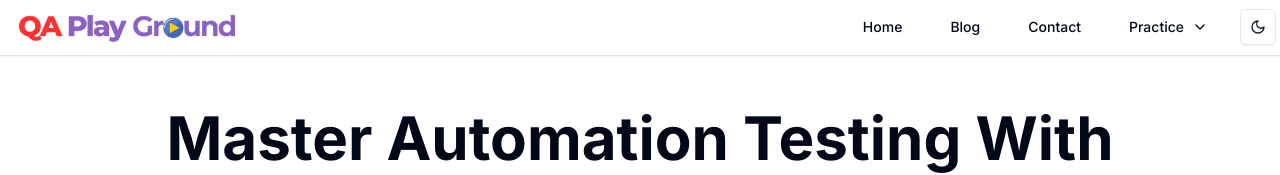
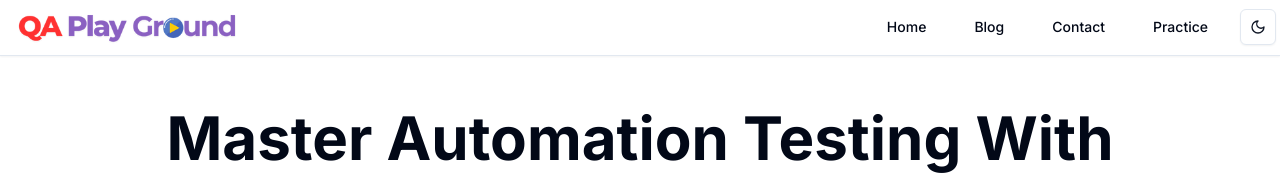
Before and after one commit to kundalik5545/qatesting, a Next.js app: page / in a window 1280 px wide. Shown: the top 175 px of the page. Built offline with nearby package versions, Linux system fonts and the light colour scheme.

Commit message:
feat: simplify header navigation by removing dropdown menu and updating links

```diff
--- a/components/Header.jsx
+++ b/components/Header.jsx
@@ -20,14 +20,7 @@ const Header = () => {
     { to: "/", text: "Home" },
     { to: "/blog", text: "Blog" },
     { to: "/contact-us", text: "Contact" },
-  ];
-
-  const navLinks = [
-    { to: "/elements/text-box", text: "Elements" },
-    { to: "/forms/basic-details", text: "Forms" },
-    { to: "/alert-window/browser-window", text: "Alert Window" },
-    { to: "/widget/basic-details", text: "Widget" },
-    { to: "/interactions/basic-details", text: "Interactions" },
+    { to: "/practice", text: "Practice" },
   ];
 
   return (
@@ -63,27 +56,6 @@ const Header = () => {
             </Link>
           ))}
 
-          {/* Dropdown Menu */}
-          <DropdownMenu>
-            <DropdownMenuTrigger>
-              <Button
-                variant="ghost"
-                className="hover:bg-gray-200 dark:hover:bg-gray-700"
-              >
-                Practice <ChevronDown />
-              </Button>
-            </DropdownMenuTrigger>
-            <DropdownMenuContent className="dark:bg-gray-800">
-              {navLinks.map(({ to, text }, index) => (
-                <Link key={index} href={to}>
-                  <DropdownMenuItem className="hover:bg-gray-200 dark:hover:bg-gray-700">
-                    {text}
-                  </DropdownMenuItem>
-                </Link>
-              ))}
-            </DropdownMenuContent>
-          </DropdownMenu>
-
           {/* Dark Mode Toggle */}
           <ModeToggle />
         </div>
```
